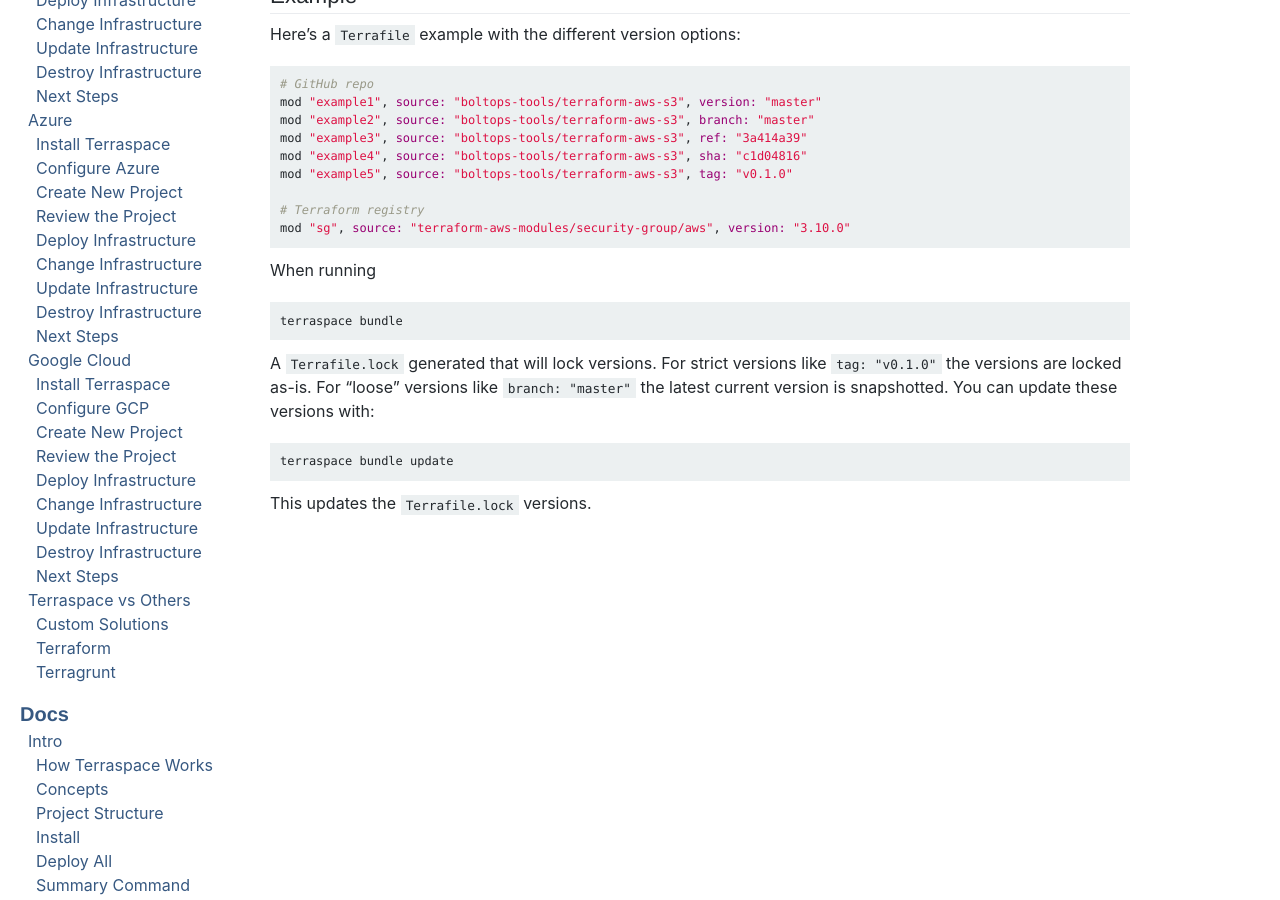
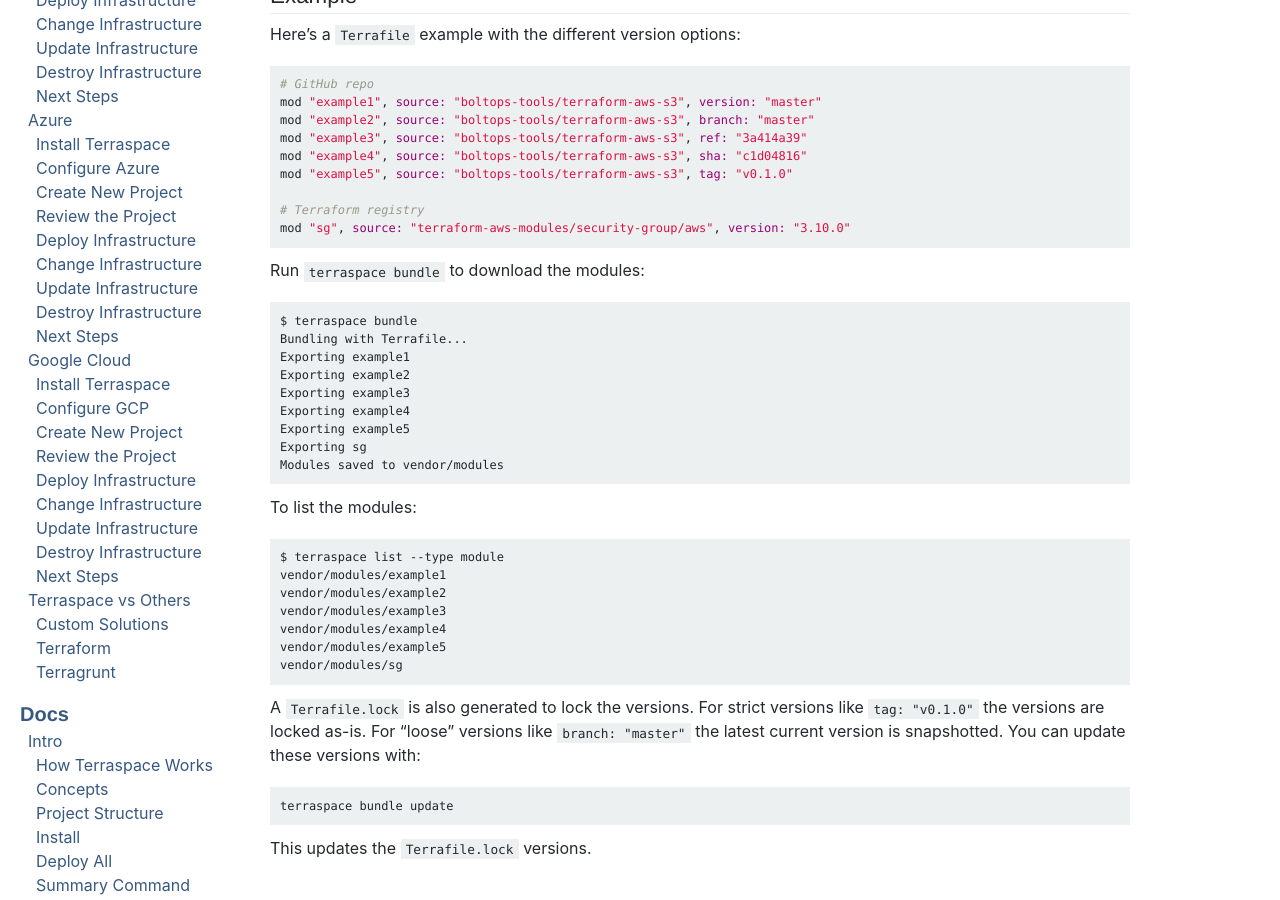
Before and after one commit to boltops-tools/terraspace-docs, a Jekyll site: the page built from _docs/terrafile/version-locking.md, in a window 1280 px wide and 900 px high, scrolled down 264 px. Built offline with Jekyll 4.4.1, drawn with Linux system fonts in a browser that asks for light colours; a script that is not in the unit is left out.

Commit message:
update terrafile docs

````diff
--- a/_docs/terrafile/version-locking.md
+++ b/_docs/terrafile/version-locking.md
@@ -20,11 +20,29 @@
 mod "sg", source: "terraform-aws-modules/security-group/aws", version: "3.10.0"
 ```
 
-When running
+Run `terraspace bundle` to download the modules:
 
-    terraspace bundle
+    $ terraspace bundle
+    Bundling with Terrafile...
+    Exporting example1
+    Exporting example2
+    Exporting example3
+    Exporting example4
+    Exporting example5
+    Exporting sg
+    Modules saved to vendor/modules
 
-A `Terrafile.lock` generated that will lock versions. For strict versions like `tag: "v0.1.0"` the versions are locked as-is. For "loose" versions like `branch: "master"` the latest current version is snapshotted.  You can update these versions with:
+To list the modules:
+
+    $ terraspace list --type module
+    vendor/modules/example1
+    vendor/modules/example2
+    vendor/modules/example3
+    vendor/modules/example4
+    vendor/modules/example5
+    vendor/modules/sg
+
+A `Terrafile.lock` is also generated to lock the versions. For strict versions like `tag: "v0.1.0"` the versions are locked as-is. For "loose" versions like `branch: "master"` the latest current version is snapshotted.  You can update these versions with:
 
     terraspace bundle update
 
````
